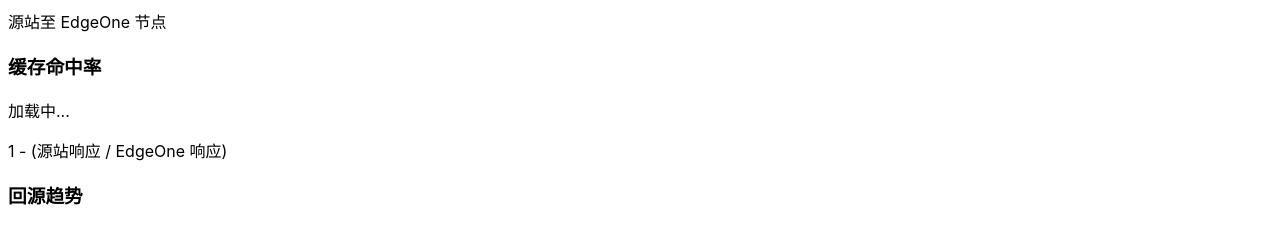
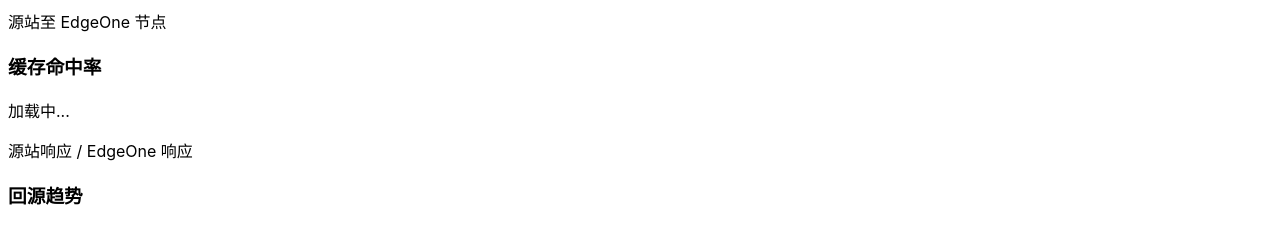
Before and after one commit to wxhbts/monitor, a website: page index.html in a window 1280 px wide. Shown: the part 5800-6028 px from the top of the page. Drawn offline with Linux system fonts and the light colour scheme; a script that the page names is missing; a web font is replaced by a local one.

Commit message:
Add files via upload

```diff
--- a/index.html
+++ b/index.html
@@ -371,7 +371,7 @@
                         </div>
                         <div class="p-6 pt-0">
                             <div class="text-2xl font-bold" id="kpi_cache_hit_rate">加载中...</div>
-                            <p class="text-xs text-muted-foreground mt-1">1 - (源站响应 / EdgeOne 响应)</p>
+                            <p class="text-xs text-muted-foreground mt-1">源站响应 / EdgeOne 响应</p>
                         </div>
                     </div>
                 </div>
```
